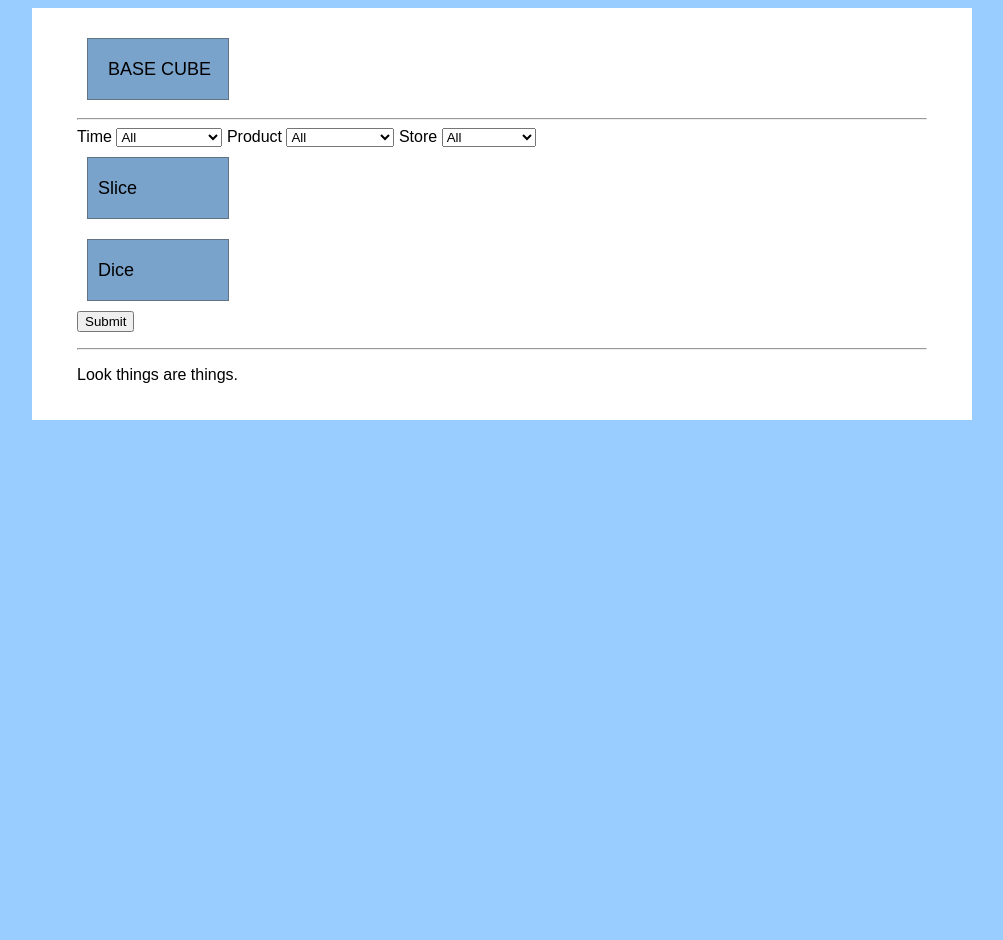
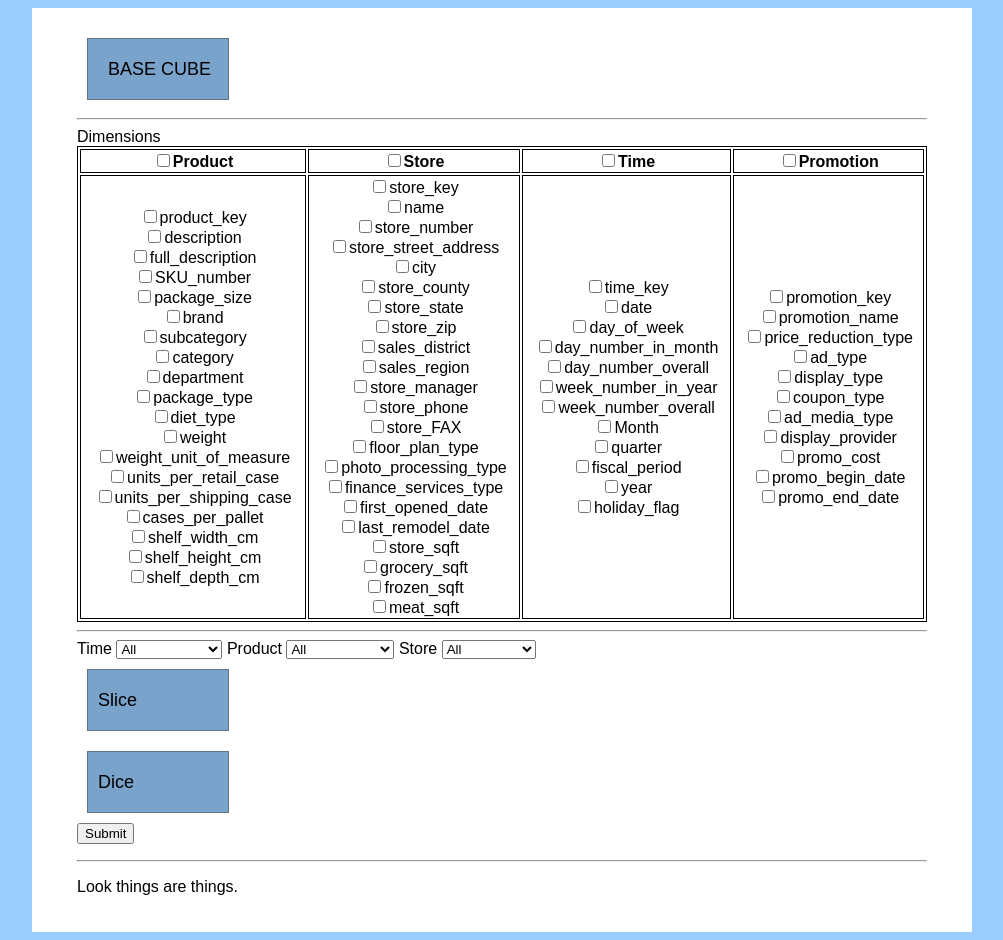
Before and after one commit to pham-le/CS157B-Team-Project, a PHP site: page /index3.php in a window 1280 px wide. Shown: the whole page, without its empty margins (138-1141 px from the left). Before the commit the page ends 420 px from the top, so only its background shows below. Run offline with PHP 8.4, Linux system fonts and the light colour scheme; data comes from the database, SQL or seed files in the repository; some libraries are stand-ins or nearby versions.

Commit message:
displays dimensions & their attributes

```diff
--- a/index3.php
+++ b/index3.php
@@ -42,6 +42,93 @@
 
 					<div id="basecube" class="control">
 						<span class="three">BASE CUBE</span>
+					</div>
+					<hr/>
+
+
+					<div>Dimensions
+						<table width="100%">
+							<tr>
+								<th><input type="checkbox" name="dim" value="1"/>Product</th>
+								<th><input type="checkbox" name="dim" value="2"/>Store</th>
+								<th><input type="checkbox" name="dim" value="3"/>Time</th>
+								<th><input type="checkbox" name="dim" value="4"/>Promotion</th>
+							</tr>
+							<tr>
+								<td><span style="text-align:left">
+								<input type="checkbox" name="product" value="1"/>product_key<br/>
+								<input type="checkbox" name="product" value="2"/>description<br/>
+								<input type="checkbox" name="product" value="3"/>full_description<br/>
+								<input type="checkbox" name="product" value="4"/>SKU_number<br/>
+								<input type="checkbox" name="product" value="5"/>package_size<br/>
+								<input type="checkbox" name="product" value="6"/>brand<br/>
+								<input type="checkbox" name="product" value="7"/>subcategory<br/>
+								<input type="checkbox" name="product" value="8"/>category<br/>
+								<input type="checkbox" name="product" value="9"/>department<br/>
+								<input type="checkbox" name="product" value="10"/>package_type<br/>
+								<input type="checkbox" name="product" value="11"/>diet_type<br/>
+								<input type="checkbox" name="product" value="12"/>weight<br/>
+								<input type="checkbox" name="product" value="13"/>weight_unit_of_measure<br/>
+								<input type="checkbox" name="product" value="14"/>units_per_retail_case<br/>
+								<input type="checkbox" name="product" value="15"/>units_per_shipping_case<br/>
+								<input type="checkbox" name="product" value="16"/>cases_per_pallet<br/>
+								<input type="checkbox" name="product" value="17"/>shelf_width_cm<br/>
+								<input type="checkbox" name="product" value="18"/>shelf_height_cm<br/>
+								<input type="checkbox" name="product" value="19"/>shelf_depth_cm</span>
+								</td>
+								<td>
+								<input type="checkbox" name="store" value="1"/>store_key<br/>
+								<input type="checkbox" name="store" value="2"/>name<br/>
+								<input type="checkbox" name="store" value="3"/>store_number<br/>
+								<input type="checkbox" name="store" value="4"/>store_street_address<br/>
+								<input type="checkbox" name="store" value="5"/>city<br/>
+								<input type="checkbox" name="store" value="6"/>store_county<br/>
+								<input type="checkbox" name="store" value="7"/>store_state<br/>
+								<input type="checkbox" name="store" value="8"/>store_zip<br/>
+								<input type="checkbox" name="store" value="9"/>sales_district<br/>
+								<input type="checkbox" name="store" value="10"/>sales_region<br/>
+								<input type="checkbox" name="store" value="11"/>store_manager<br/>
+								<input type="checkbox" name="store" value="12"/>store_phone<br/>
+								<input type="checkbox" name="store" value="13"/>store_FAX<br/>
+								<input type="checkbox" name="store" value="14"/>floor_plan_type<br/>
+								<input type="checkbox" name="store" value="15"/>photo_processing_type<br/>
+								<input type="checkbox" name="store" value="16"/>finance_services_type<br/>
+								<input type="checkbox" name="store" value="17"/>first_opened_date<br/>
+								<input type="checkbox" name="store" value="18"/>last_remodel_date<br/>
+								<input type="checkbox" name="store" value="19"/>store_sqft<br/>
+								<input type="checkbox" name="store" value="20"/>grocery_sqft<br/>
+								<input type="checkbox" name="store" value="21"/>frozen_sqft<br/>
+								<input type="checkbox" name="store" value="22"/>meat_sqft
+								</td>
+								<td>
+								<input type="checkbox" name="time" value="1"/>time_key<br/>
+								<input type="checkbox" name="time" value="2"/>date<br/>
+								<input type="checkbox" name="time" value="3"/>day_of_week<br/>
+								<input type="checkbox" name="time" value="4"/>day_number_in_month<br/>
+								<input type="checkbox" name="time" value="5"/>day_number_overall<br/>
+								<input type="checkbox" name="time" value="6"/>week_number_in_year<br/>
+								<input type="checkbox" name="time" value="7"/>week_number_overall<br/>
+								<input type="checkbox" name="time" value="8"/>Month<br/>
+								<input type="checkbox" name="time" value="9"/>quarter<br/>
+								<input type="checkbox" name="time" value="10"/>fiscal_period<br/>
+								<input type="checkbox" name="time" value="11"/>year<br/>
+								<input type="checkbox" name="time" value="12"/>holiday_flag
+								</td>
+								<td>
+								<input type="checkbox" name="promotion" value="1"/>promotion_key<br/>
+								<input type="checkbox" name="promotion" value="1"/>promotion_name<br/>
+								<input type="checkbox" name="promotion" value="1"/>price_reduction_type<br/>
+								<input type="checkbox" name="promotion" value="1"/>ad_type<br/>
+								<input type="checkbox" name="promotion" value="1"/>display_type<br/>
+								<input type="checkbox" name="promotion" value="1"/>coupon_type<br/>
+								<input type="checkbox" name="promotion" value="1"/>ad_media_type<br/>
+								<input type="checkbox" name="promotion" value="1"/>display_provider<br/>
+								<input type="checkbox" name="promotion" value="1"/>promo_cost<br/>
+								<input type="checkbox" name="promotion" value="1"/>promo_begin_date<br/>
+								<input type="checkbox" name="promotion" value="1"/>promo_end_date
+								</td><br/>
+							</tr>
+						</table>
 					</div>
 					<hr/>
 					<div>
```
